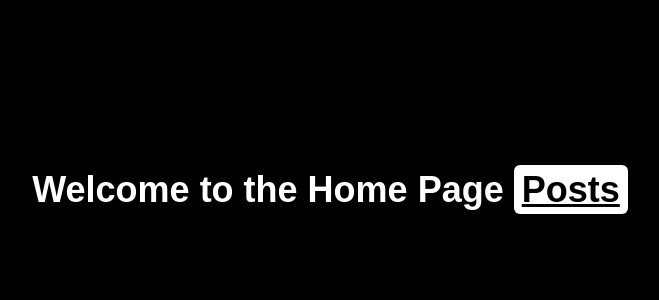
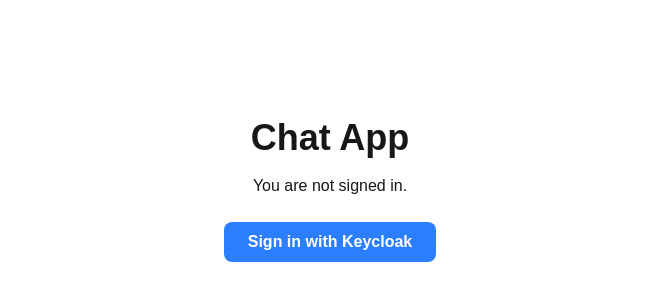
Before and after one commit to Admiral-Simo/opm-socket, a Next.js app in the folder frontend/: page / in a window 1280 px wide. Shown: the part 210-510 px from the top of the page, without its empty margins (310-969 px from the left). Built offline with nearby package versions, Linux system fonts and the light colour scheme; no server answers.

Commit message:
frontend: setup authentication and position the frontend to act as the client

```diff
--- /dev/null
+++ b/frontend/app/AuthProvider.tsx
@@ -0,0 +1,15 @@
+// This is a new file you must create.
+// We must wrap our app in a SessionProvider, but because it uses
+// React Context, it must be a "use client" component.
+
+"use client";
+
+import { SessionProvider } from "next-auth/react";
+
+type Props = {
+  children?: React.ReactNode;
+};
+
+export default function AuthProvider({ children }: Props) {
+  return <SessionProvider>{children}</SessionProvider>;
+}
--- /dev/null
+++ b/frontend/app/api/auth/[...nextauth]/route.ts
@@ -0,0 +1,54 @@
+import NextAuth, { AuthOptions } from "next-auth";
+import { JWT } from "next-auth/jwt";
+import KeycloakProvider from "next-auth/providers/keycloak";
+
+/**
+ * This is the core logic for next-auth.
+ * We are configuring it to use the Keycloak provider.
+ *
+ * We also add callbacks to ensure that the Keycloak `access_token`
+ * is passed to the client-side session. This is VITAL for
+ * calling your Spring Boot API later.
+ */
+
+export const authOptions: AuthOptions = {
+  providers: [
+    KeycloakProvider({
+      clientId: process.env.KEYCLOAK_CLIENT_ID!,
+      clientSecret: process.env.KEYCLOAK_CLIENT_SECRET!,
+      issuer: process.env.KEYCLOAK_ISSUER!,
+    }),
+  ],
+
+  callbacks: {
+    /**
+     * @param  {object}  token     Decrypted JSON Web Token
+     * @param  {object}  account   Provider account (e.g., Keycloak)
+     * @return {object}            Decrypted JSON Web Token
+     */
+    async jwt({ token, account }) {
+      // On the initial sign-in, persist the access token to the JWT
+      if (account) {
+        token.accessToken = account.access_token;
+      }
+      return token;
+    },
+
+    /**
+     * @param  {object}  session   Session object
+     * @param  {object}  token     Decrypted JSON Web Token
+     * @return {object}            Session object (what the client-side sees)
+     */
+    async session({ session, token }) {
+      // Add the access token to the client-side session
+      // We cast the session and token to `any` to avoid type errors
+      // when adding custom properties.
+      (session as any).accessToken = (token as any).accessToken;
+      return session;
+    },
+  },
+};
+
+const handler = NextAuth(authOptions);
+
+export { handler as GET, handler as POST };
--- a/frontend/app/layout.tsx
+++ b/frontend/app/layout.tsx
@@ -1,4 +1,5 @@
 import ReduxProvider from "../lib/ReduxProvider";
+import AuthProvider from "./AuthProvider";
 import "./globals.css";
 
 export default function RootLayout({
@@ -13,7 +14,9 @@
         data-new-gr-c-s-check-loaded="14.1261.0"
         data-gr-ext-installed=""
       >
-        <ReduxProvider>{children}</ReduxProvider>
+        <AuthProvider>
+          <ReduxProvider>{children}</ReduxProvider>
+        </AuthProvider>
       </body>
     </html>
   );
--- a/frontend/app/page.tsx
+++ b/frontend/app/page.tsx
@@ -1,15 +1,49 @@
+"use client";
+
+import { useSession, signIn, signOut } from "next-auth/react";
+
 export default function Home() {
+  const { data: session, status } = useSession();
+
+  if (status === "loading") {
+    return (
+      <main className="flex min-h-screen flex-col items-center justify-center p-24">
+        <h1 className="text-2xl font-bold">Loading...</h1>
+      </main>
+    );
+  }
+
+  if (session) {
+    return (
+      <main className="flex min-h-screen flex-col items-center justify-center p-24">
+        <h1 className="mb-4 text-4xl font-bold">
+          Welcome, {session.user?.name}
+        </h1>
+        <p>this is your email {session.user?.email}</p>
+        <p className="mb-6">You are signed in!</p>
+        <pre className="mb-6 rounded container mx-auto p-4 text-left text-sm">
+          <code>{JSON.stringify(session, null, 2)}</code>
+        </pre>
+        <button
+          onClick={() => signOut()}
+          className="rounded-lg bg-red-500 px-6 py-2 font-bold text-white transition-all hover:bg-red-600"
+        >
+          Sign Out
+        </button>
+      </main>
+    );
+  }
+
   return (
-    <div className="flex min-h-screen flex-col items-center justify-center py-2 bg-black">
-      <h1 className="text-4xl font-bold text-white">
-        Welcome to the Home Page{" "}
-        <a
-          className="py-1 px-2 rounded-md bg-white text-black underline"
-          href="/posts"
-        >
-          Posts
-        </a>
-      </h1>
-    </div>
+    <main className="flex min-h-screen flex-col items-center justify-center p-24">
+      <h1 className="mb-4 text-4xl font-bold">Chat App</h1>
+      <p className="mb-6">You are not signed in.</p>
+      <button
+        onClick={() => signIn("keycloak")} // This must match your provider ID
+        className="rounded-lg bg-blue-500 px-6 py-2 font-bold text-white transition-all hover:bg-blue-600"
+      >
+        Sign in with Keycloak
+      </button>
+    </main>
   );
 }
--- a/frontend/package.json
+++ b/frontend/package.json
@@ -11,6 +11,7 @@
   "dependencies": {
     "@reduxjs/toolkit": "^2.10.1",
     "next": "16.0.1",
+    "next-auth": "^4.24.13",
     "react": "19.2.0",
     "react-dom": "19.2.0",
     "react-redux": "^9.2.0"
```
Also changed, not shown: 1 other file (tests, documents, lock files or other folders).
